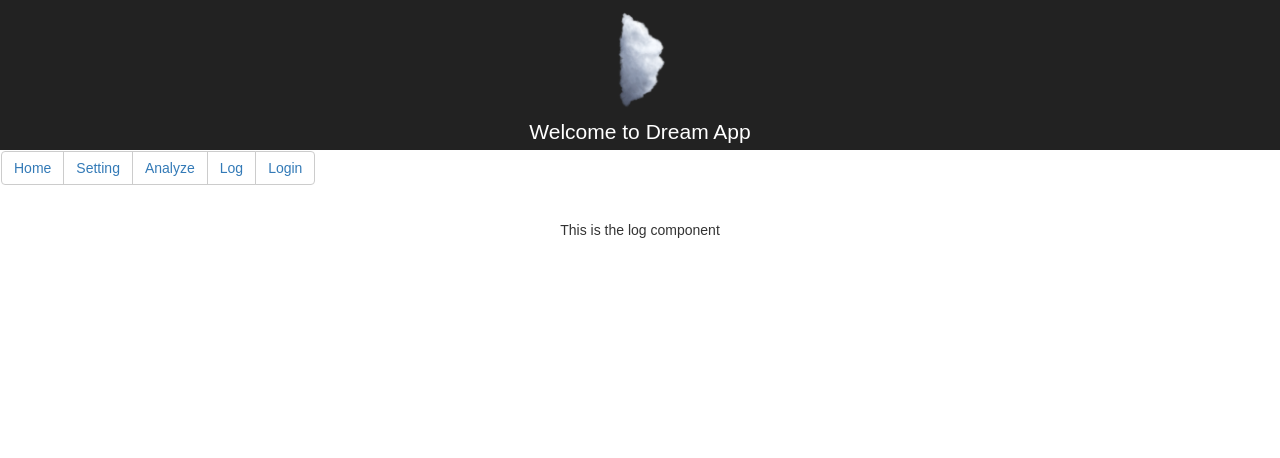
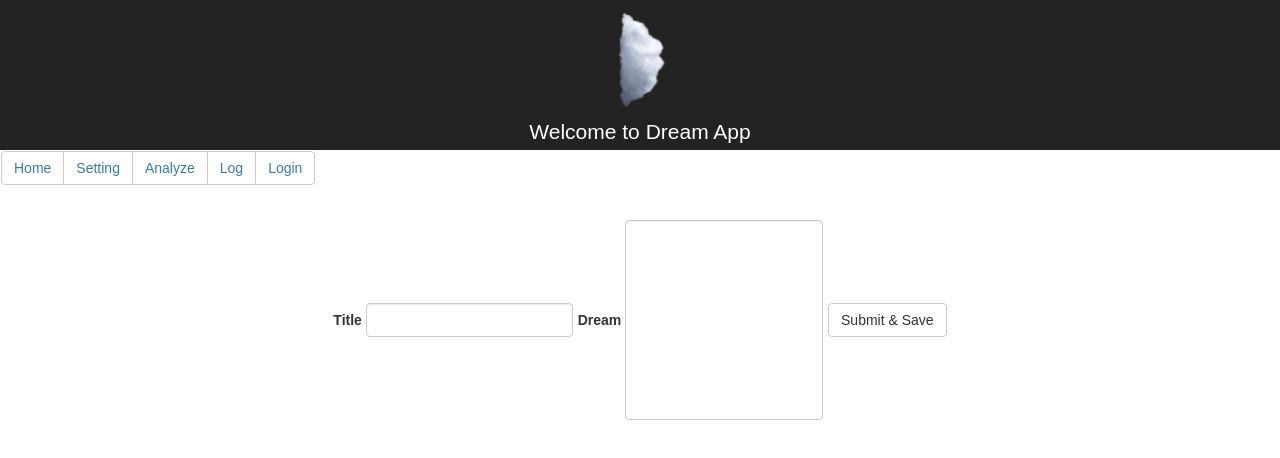
Before and after one commit to coffeeAndCodeMSO/bsdc-rating-app, a React (Create React App) app in the folder dreamers-app/: page /LogPage in a window 1280 px wide. Shown: the top 458 px of the page. Built offline with nearby package versions, Linux system fonts and the light colour scheme.

Commit message:
created log page inputs

```diff
--- a/dreamers-app/package.json
+++ b/dreamers-app/package.json
@@ -5,6 +5,7 @@
   "dependencies": {
     "react": "^16.1.0",
     "react-bootstrap": "^0.31.5",
+    "react-burger-menu": "^2.1.11",
     "react-dom": "^16.1.0",
     "react-router-dom": "^4.2.2"
   },
--- a/dreamers-app/src/Components/Analyze.js
+++ b/dreamers-app/src/Components/Analyze.js
@@ -2,6 +2,6 @@ import React, { Component } from 'react';
 
 export default class Analyze extends Component {
   render (){
-    return (<p className = "App-analyze"> This is the analyze component </p>)
+    return (<p>hey you</p>)
   }
 }
--- a/dreamers-app/src/Components/Log.js
+++ b/dreamers-app/src/Components/Log.js
@@ -1,7 +1,35 @@
 import React, { Component } from 'react';
+import {Form, FormControl, FormGroup, ControlLabel, Button} from 'react-bootstrap';
+
+const logStyle = {
+  height: '20rem',
+  margin: '0 auto',
+  width: '80%',
+  paddingRight: '0.5rem'
+}
+
+const formInstance = (
+  <Form inline>
+    <FormGroup controlId="formInlineTitle">
+      <ControlLabel>Title</ControlLabel>
+        {' '}
+      <FormControl type="text" placeholder=" " />
+      </FormGroup>
+        {' '}
+    <FormGroup controlId="formInlineDream">
+      <ControlLabel>Dream</ControlLabel>
+        {' '}
+      <FormControl style={logStyle} type="text" placeholder=" " />
+    </FormGroup>
+        {' '}
+    <Button type="submit">
+        Submit & Save
+    </Button>
+  </Form>
+);
 
 export default class Log extends Component {
   render (){
-    return (<p className = "App-log"> This is the log component </p>)
+    return (formInstance)
   }
 }
```
Also changed, not shown: 1 other file (tests, documents, lock files or other folders).
